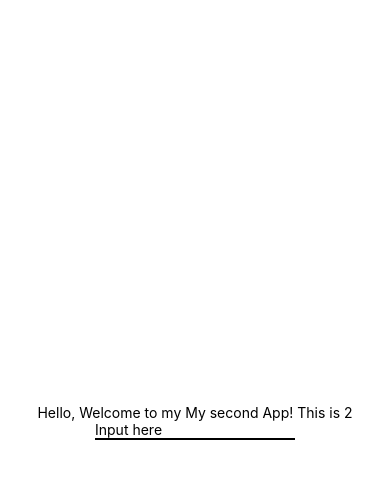
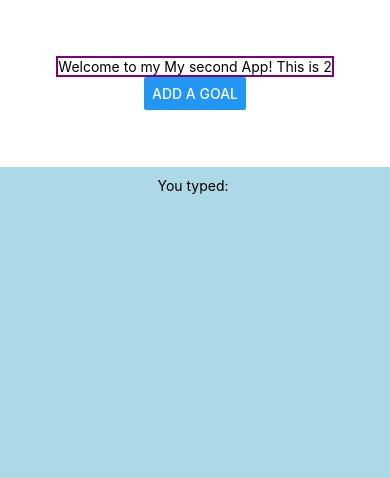
Before and after one commit to lalajia/cs5520-sp24, a React Native app: screen / in a window 390 px wide. Shown: the top 478 px of the page. Built offline with nearby package versions, Linux system fonts and the light colour scheme.

Commit message:
week3 style

```diff
--- a/App.js
+++ b/App.js
@@ -1,5 +1,12 @@
 import { StatusBar } from "expo-status-bar";
-import { StyleSheet, Text, TextInput, View } from "react-native";
+import {
+  StyleSheet,
+  Text,
+  TextInput,
+  View,
+  Button,
+  SafeAreaView,
+} from "react-native";
 
 import React from "react";
 import Header from "./components/Header";
@@ -8,15 +15,36 @@ import Input from "./components/Input";
 
 export default function App() {
   const appName = "My second App";
+  const [text, setText] = useState("");
+  const [isModalVisible, setModalVisible] = useState(false);
+  function receiveInput(data) {
+    console.log("receive input", data);
+    setText(data);
+  }
+
+  function showModal() {
+    setModalVisible(true);
+  }
+
+  function dismissModal() {
+    setModalVisible(false);
+  }
 
   return (
-    <View style={styles.container}>
+    <SafeAreaView style={styles.container}>
       <View style={styles.content}>
         <Header name={appName} version={2}></Header>
-        <Input></Input>
-        {/* <Text>{text}</Text> */}
+        <Input
+          inputHandler={receiveInput}
+          modalVisible={isModalVisible}
+          dismissModal={dismissModal}
+        ></Input>
+        <Button title="Add a goal" onPress={showModal}></Button>
       </View>
-    </View>
+      <View style={styles.text}>
+        <Text>You typed: {text}</Text>
+      </View>
+    </SafeAreaView>
   );
 }
 
@@ -24,6 +52,18 @@ const styles = StyleSheet.create({
   container: {
     flex: 1,
     backgroundColor: "white",
+    // alignItems: "center",
+    justifyContent: "space-evenly",
+  },
+  content: {
+    flex: 1,
+    justifyContent: "space-around",
+  },
+  text: {
+    flex: 4,
+    backgroundColor: "lightblue",
+    alignItems: "center",
+    paddingTop: 10,
   },
 
   // header: {
--- a/components/Header.js
+++ b/components/Header.js
@@ -4,11 +4,16 @@ import React from "react";
 export default function Header({ name, version }) {
   return (
     <View>
-      <Text>
-        Hello, Welcome to my {name}! This is {version}
+      <Text style={styles.header}>
+        Welcome to my {name}! This is {version}
       </Text>
     </View>
   );
 }
 
-const styles = StyleSheet.create({});
+const styles = StyleSheet.create({
+  header: {
+    borderWidth: 2,
+    borderColor: "purple",
+  },
+});
--- a/components/Input.js
+++ b/components/Input.js
@@ -1,27 +1,67 @@
-import { Button, StyleSheet, Text, TextInput, View } from "react-native";
+import {
+  Button,
+  Modal,
+  StyleSheet,
+  Text,
+  TextInput,
+  View,
+  Image,
+} from "react-native";
 import React, { useState } from "react";
 
-export default function Input() {
+export default function Input({ inputHandler, modalVisible, dismissModal }) {
+  const [text, setText] = useState("");
   function changeTextHandler(changeText) {
     setText(changeText);
   }
-  const [text, setText] = useState("");
+
+  function confirmHandler() {
+    inputHandler(text);
+  }
+
+  function cancelHandler() {
+    dismissModal();
+  }
+
   return (
-    <View>
+    <Modal visible={modalVisible}>
+      <View style={styles.container}>
+        <Image
+          source={{
+            uri: "https://cdn-icons-png.flaticon.com/512/1694/1694364.png",
+          }}
+          style={styles.image}
+        />
         <TextInput
           placeholder="Input here"
           style={styles.input}
           value={text}
           onChangeText={changeTextHandler}
         ></TextInput>
-      {/* <Button></Button> */}
+        <View style={styles.button}>
+          <Button title="Confirm" onPress={confirmHandler}></Button>
+          <Button title="Cancel" onPress={cancelHandler}></Button>
         </View>
+      </View>
+    </Modal>
   );
 }
 
 const styles = StyleSheet.create({
+  container: { flex: 1, alignItems: "center", justifyContent: "center" },
+
   input: {
     borderBottomWidth: 2,
     width: 200,
   },
+  image: {
+    alignItems: "center",
+    width: 100,
+    height: 100,
+    marginBottom: 20,
+  },
+  button: {
+    flexDirection: "row",
+    marginTop: 20,
+  },
 });
```
Lines whose indentation alone changed are shown as unchanged.
